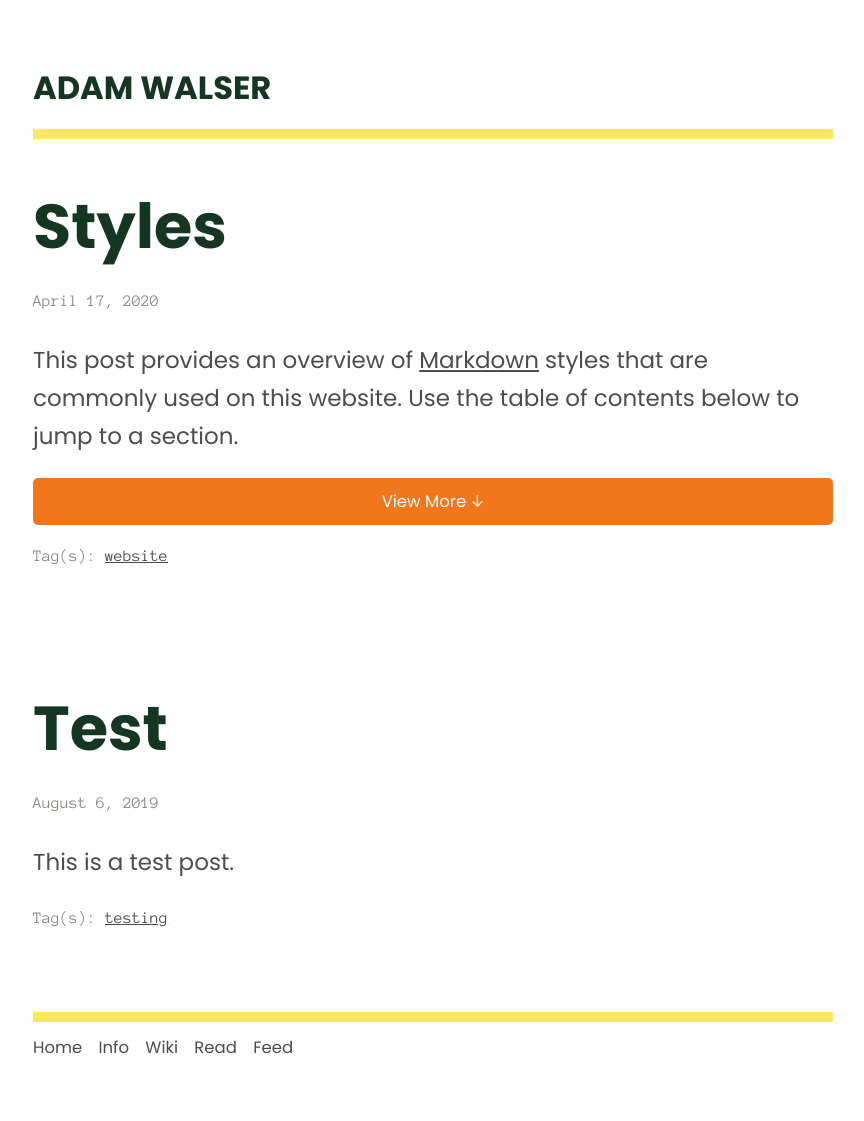
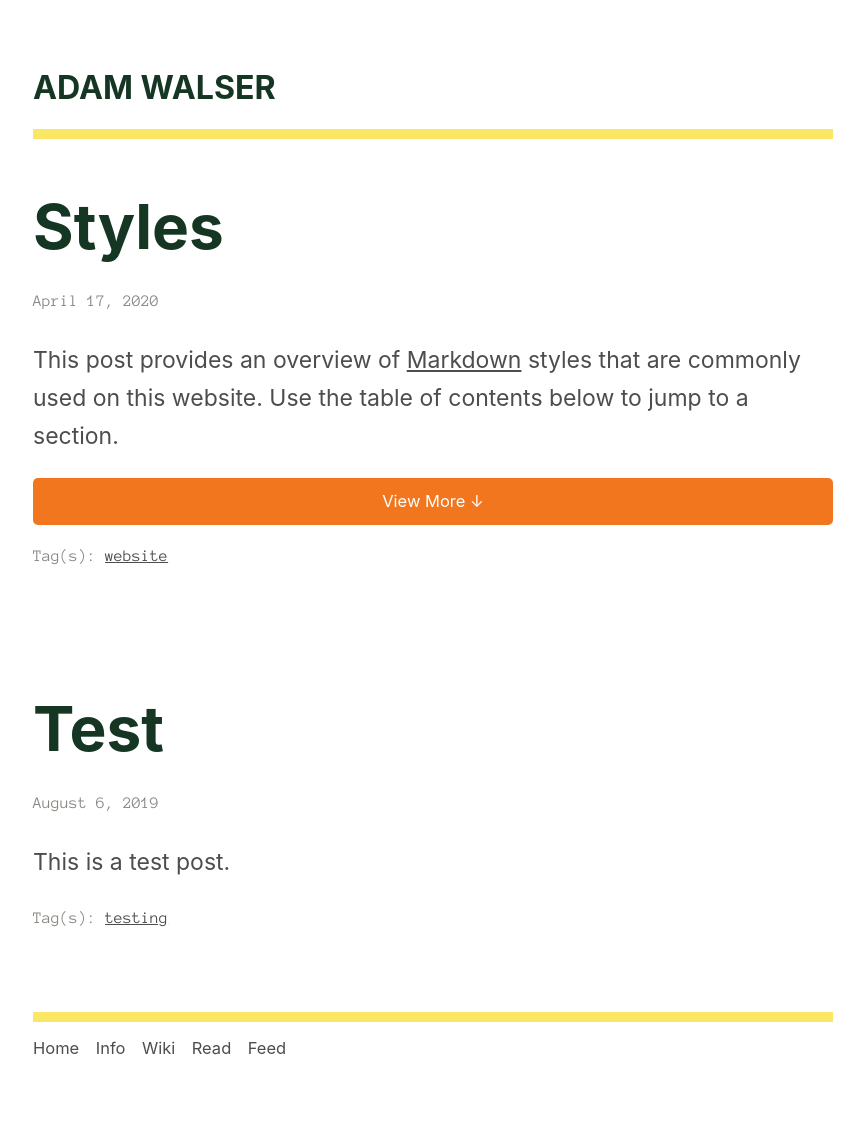
Before and after one commit to ajpwalser/ajpwalser.github.io, a Jekyll site: the page built from index.html, in a window 1280 px wide. Shown: the whole page, without its empty margins (207-1071 px from the left). Built offline with Jekyll 4.4.1, drawn with Linux system fonts in a browser that asks for light colours; some web fonts are replaced; the list of posts is cut into pages by our own code.

Commit message:
Update style.css

```diff
--- a/css/style.css
+++ b/css/style.css
@@ -11,7 +11,7 @@
 	margin: 1em auto;
 	max-width: 800px;
 	line-height: 1.66;
-	font-family: 'Poppins', 'Inter', -apple-system, BlinkMacSystemFont, Segoe UI, Helvetica, Arial, sans-serif, Apple Color Emoji, Segoe UI Emoji, Segoe UI Symbol;
+	font-family: 'Inter', -apple-system, BlinkMacSystemFont, Segoe UI, Helvetica, Arial, sans-serif, Apple Color Emoji, Segoe UI Emoji, Segoe UI Symbol;
 	font-size: 23px;
 	color: rgb(78, 77, 75);
 	padding: 1em;
```
